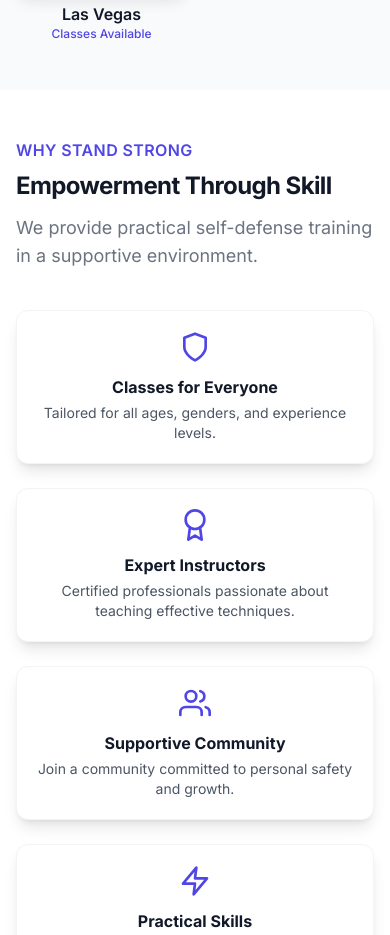
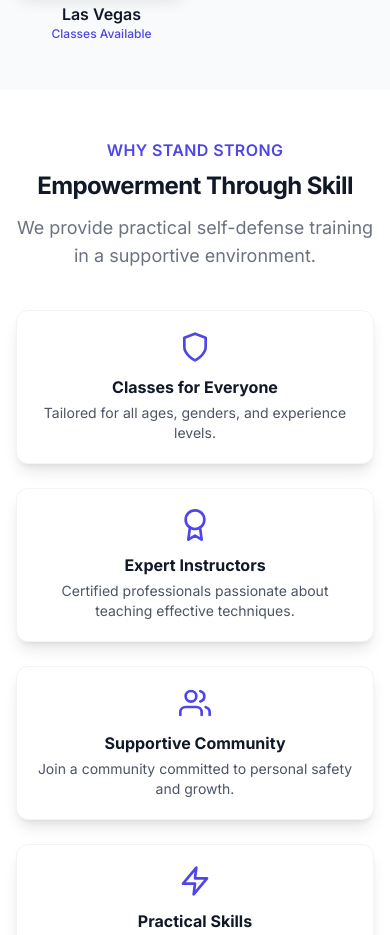
Before and after one commit to Zrodkin/standstrong-frontend, a React (Vite) app: page / in a window 390 px wide. Shown: the part 1280-2215 px from the top of the page. Built offline with nearby package versions, Linux system fonts and the light colour scheme; no server answers.

Commit message:
homepage layout mobile changes

```diff
--- a/src/pages/HomePage.jsx
+++ b/src/pages/HomePage.jsx
@@ -134,7 +134,7 @@ const HomePage = () => {
             <section className="py-12 md:py-16 bg-white">
                 <div className="max-w-7xl mx-auto px-4 sm:px-6 lg:px-8">
                      {/* Adjusted bottom margin */}
-                    <div className="lg:text-center mb-10 md:mb-12">
+                    <div className="text-center mb-10 md:mb-12">
                         <h2 className="text-base text-indigo-600 font-semibold tracking-wide uppercase">Why Stand Strong</h2>
                         {/* Adjusted text size for mobile */}
                         <p className="mt-2 text-2xl leading-8 font-bold tracking-tight text-gray-900 sm:text-3xl md:text-4xl">Empowerment Through Skill</p>
```
